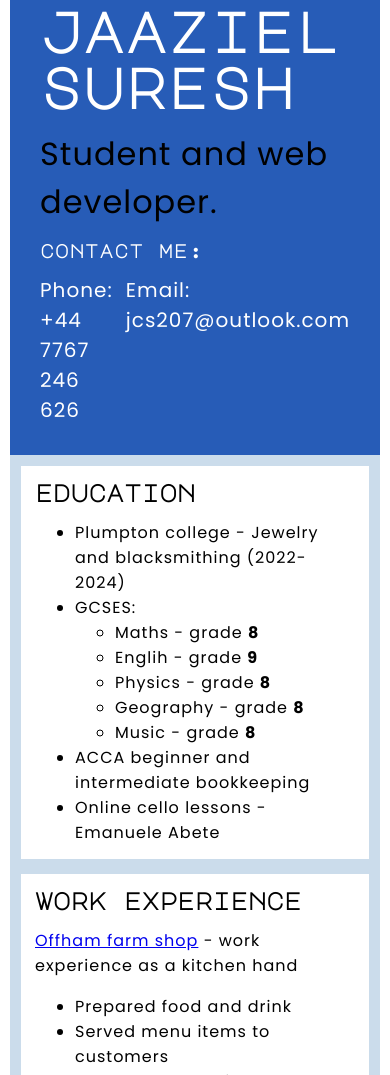
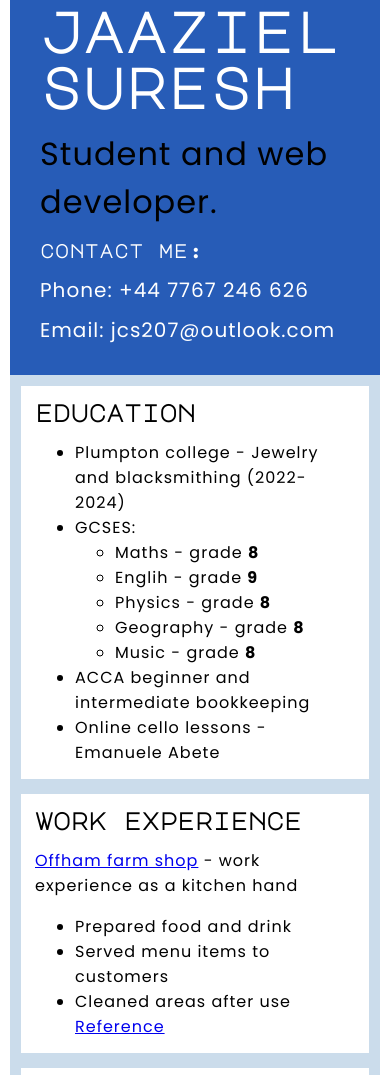
Before and after one commit to JaazielSuresh/portfolio, a plain HTML site: page index.html in a window 390 px wide. Shown: the part 1036-2111 px from the top of the page. Drawn offline with Linux system fonts and the light colour scheme.

Commit message:
fixed css

```diff
--- a/index.html
+++ b/index.html
@@ -145,6 +145,13 @@
             color: white;
         }
 
+        @media (max-width: 800px) {
+            .contact {
+                flex-direction: column;
+                gap: 10px;
+            }
+        }
+
         .right-container{
             display: flex;
             flex-direction: column;
```
